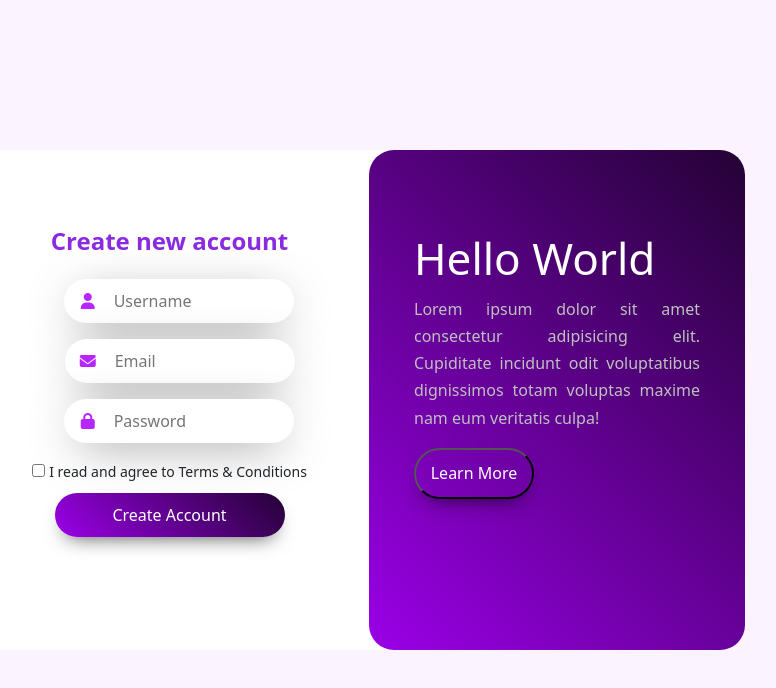
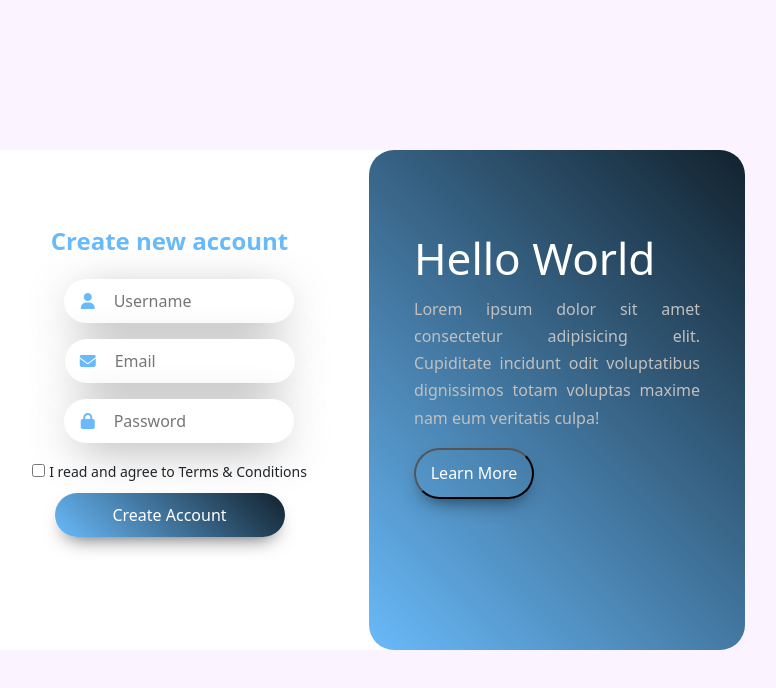
Before and after one commit to Asnoyon/signup, a plain HTML site: page index.html in a window 1280 px wide. Shown: the whole page, without its empty margins (283-1059 px from the left). Drawn offline with Linux system fonts and the light colour scheme.

Commit message:
update style

```diff
--- a/style.css
+++ b/style.css
@@ -18,7 +18,7 @@ body {
 
 .myRightCtn {
   position: relative;
-  background-image: linear-gradient(45deg, #9b00e8, #240235);
+  background-image: linear-gradient(45deg, #69BAFA,#12222e);
   border-radius: 1.563rem;
   height: 100%;
   padding: 1.563rem;
@@ -38,7 +38,7 @@ body {
   padding-left: 3.125rem;
 }
 .myLeftCtn header {
-  color: blueviolet;
+  color: #69BAFA;
   font-size: 1.5rem;
   font-weight: 700;
   margin-bottom: 1.25rem;
@@ -81,7 +81,7 @@ body {
 }
 
 .myLeftCtn .butt {
-  background: linear-gradient(45deg, #9b00e8, #240235);
+  background: linear-gradient(45deg, #69BAFA,#12222e);
   color: #fff;
   width: 14.375rem;
   border: none;
@@ -92,7 +92,7 @@ body {
 }
 
 .myLeftCtn .butt:hover {
-  background: linear-gradient(45deg, #b726ff, #240235);
+  background: linear-gradient(45deg,#69BAFA,#12222e);
 }
 
 .myLeftCtn .butt:focus {
@@ -101,10 +101,12 @@ body {
 
 .myLeftCtn .fa-solid {
   position: relative;
-  color: #b726ff;
+  color: #69BAFA;
 
   left: 2.2rem;
 }
+
+
 
 .butt_out {
   background: transparent;
```
